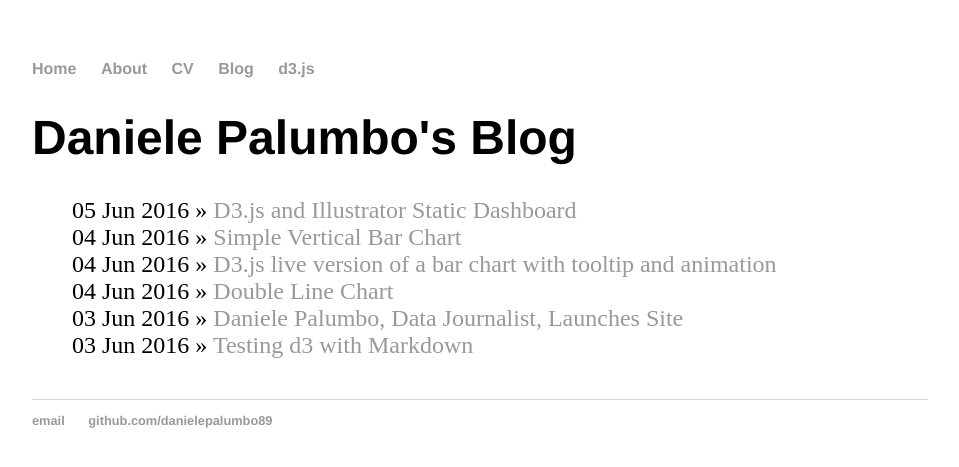
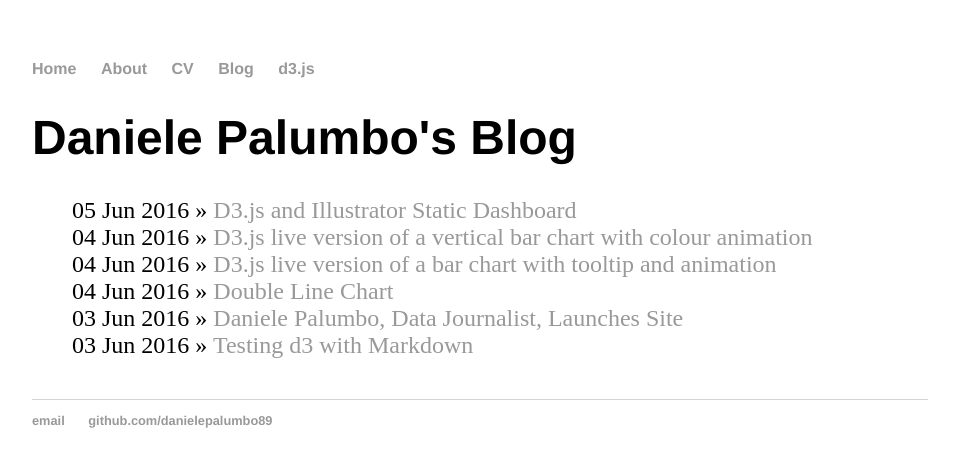
Before and after one commit to danielepalumbo89/danielepalumbo89.github.io, a Jekyll site: the page built from blog/index.html, in a window 1280 px wide. Shown: the top 467 px of the page, without its empty margins (160-1119 px from the left). Built offline with Jekyll 4.4.1, drawn with Linux system fonts in a browser that asks for light colours.

Commit message:
Update 2016-06-04-d3-Simple-Vertical-Bar-Chart.md

```diff
--- a/_posts/2016-06-04-d3-Simple-Vertical-Bar-Chart.md
+++ b/_posts/2016-06-04-d3-Simple-Vertical-Bar-Chart.md
@@ -1,10 +1,10 @@
 ---
 layout: post
-title:  "Simple Vertical Bar Chart"
+title:  "D3.js live version of a vertical bar chart with colour animation"
 date: 2016-06-04
 ---
 
-<h2>D3.js live version of a vertical bar chart with bar animation</h2>
+<h2>D3.js live version of a vertical bar chart with colour animation</h2>
 Given the complexity that the code may assume if overloaded with transitions and animations, I decided to keep the the visualisation simple so to show how fast it loads up on the page and also - building this static page - how perfectly fit in a really simple CMS.
 
 The style adopted is very simple, however the colours has been taken from the IBT website.
```
